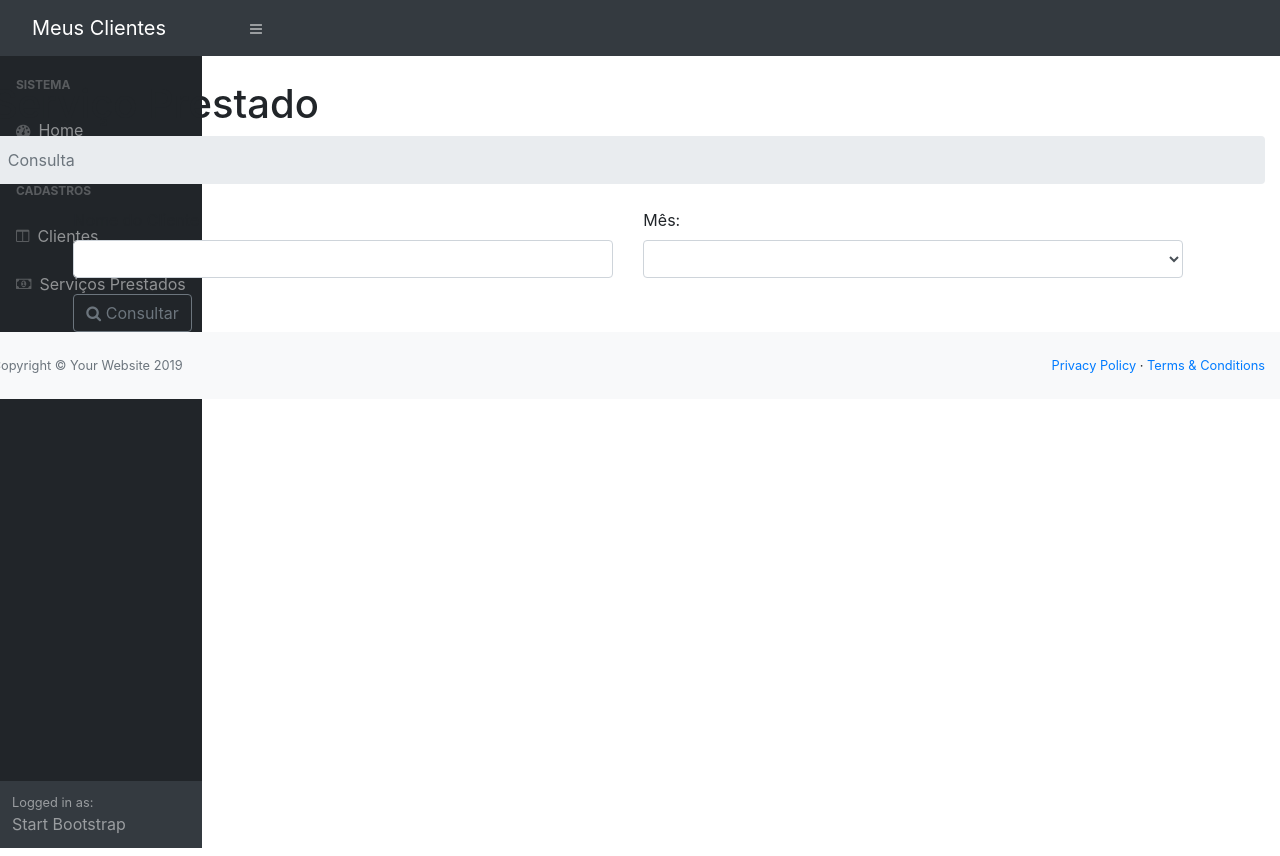
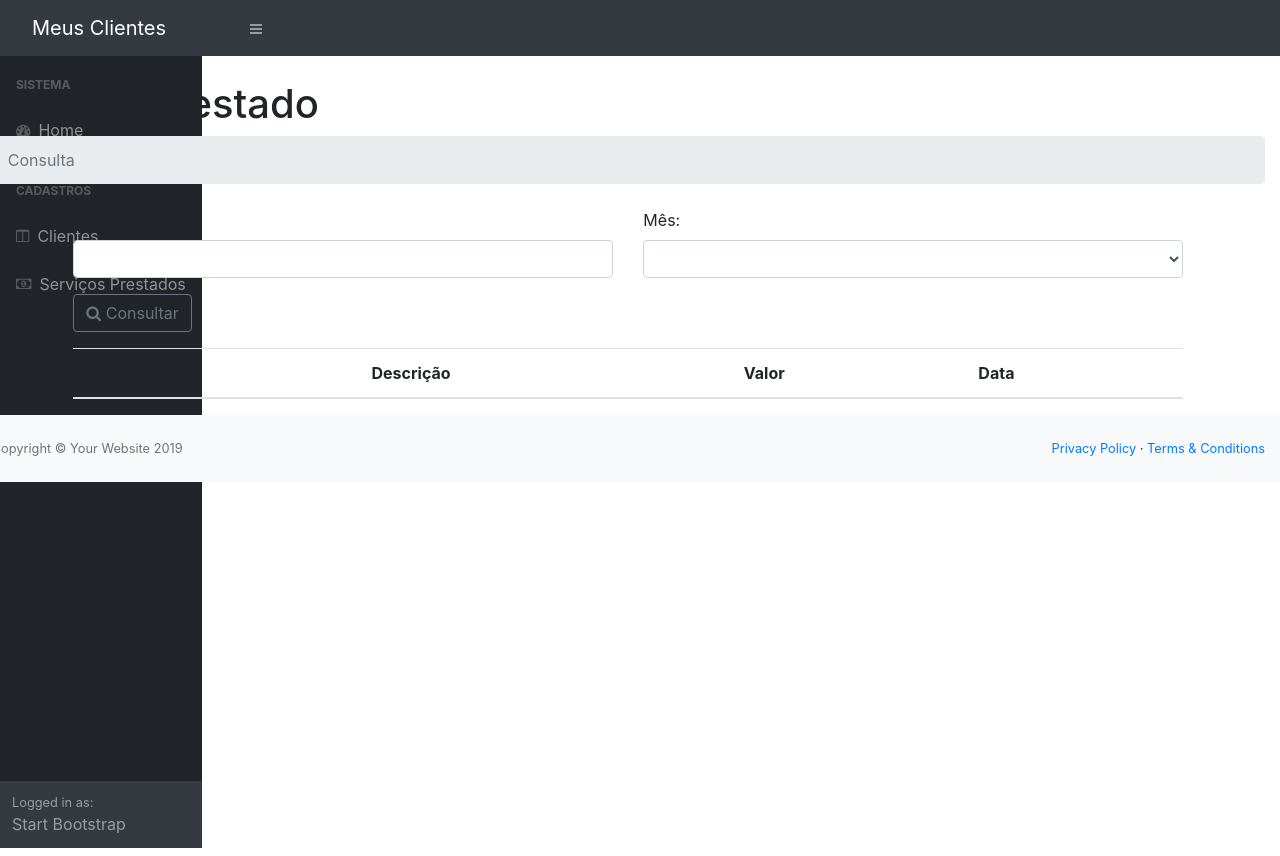
Before and after one commit to francelinom/csp-front, an Angular app: page /servico-prestado-listagem in a window 1280 px wide. Built offline with nearby package versions, Linux system fonts and the light colour scheme.

Commit message:
tabela para exibir os cliente da busca

```diff
--- a/src/app/servico-prestado.service.ts
+++ b/src/app/servico-prestado.service.ts
@@ -20,10 +20,10 @@ export class ServicoPrestadoService {
   buscar(nome: string, mes: number): Observable<ServicoPrestadoBusca[]> {
     const httpParams = new HttpParams()
       .set('nome', nome)
-      .set('mes', mes.toString());
+      .set('mes', mes ? mes.toString() : '');
 
     const url = this.apiURL + '?' + httpParams.toString();
     console.log('url', url);
-    return this.http.get<ServicoPrestado[]>(url);
+    return this.http.get<any>(url);
   }
 }
--- a/src/app/servico-prestado/servico-prestado-lista/servico-prestado-lista.component.html
+++ b/src/app/servico-prestado/servico-prestado-lista/servico-prestado-lista.component.html
@@ -32,4 +32,32 @@
     </div>
 
   </form>
+
+  <div class="row mt-3">
+    <div class="alert alert-info col-12" role="alert" *ngIf="message">
+      {{message}}
+    </div>
+    <div class="col-md-12">
+
+      <table class="table">
+        <thead>
+          <tr>
+            <th>Cliente</th>
+            <th>Descrição</th>
+            <th>Valor</th>
+            <th>Data</th>
+          </tr>
+        </thead>
+        <tbody>
+          <tr *ngFor="let l of lista">
+            <td>{{l.cliente?.nome}}</td>
+            <td>{{l.descricao}}</td>
+            <td>{{l.valor}}</td>
+            <td>{{l.data}}</td>
+          </tr>
+        </tbody>
+      </table>
+
+    </div>
+  </div>
 </div>
--- a/src/app/servico-prestado/servico-prestado-lista/servico-prestado-lista.component.ts
+++ b/src/app/servico-prestado/servico-prestado-lista/servico-prestado-lista.component.ts
@@ -11,7 +11,8 @@ export class ServicoPrestadoListaComponent implements OnInit {
   nome!: string;
   mes!: number;
   meses: number[];
-  lista: ServicoPrestadoBusca[] = [];
+  lista!: ServicoPrestadoBusca[];
+  message!: string;
 
   constructor(private servicoPrestadoService: ServicoPrestadoService) {
     this.meses = [1, 2, 3, 4, 5, 6, 7, 8, 9, 10, 11, 12];
@@ -22,6 +23,13 @@ export class ServicoPrestadoListaComponent implements OnInit {
   consultar() {
     this.servicoPrestadoService
       .buscar(this.nome, this.mes)
-      .subscribe((response) => (this.lista = response));
+      .subscribe((response) => {
+        this.lista = response;
+        if (this.lista.length <= 0) {
+          this.message = 'Nenhum registro encontrado!';
+        } else {
+          this.message = '';
+        }
+      });
   }
 }
```
